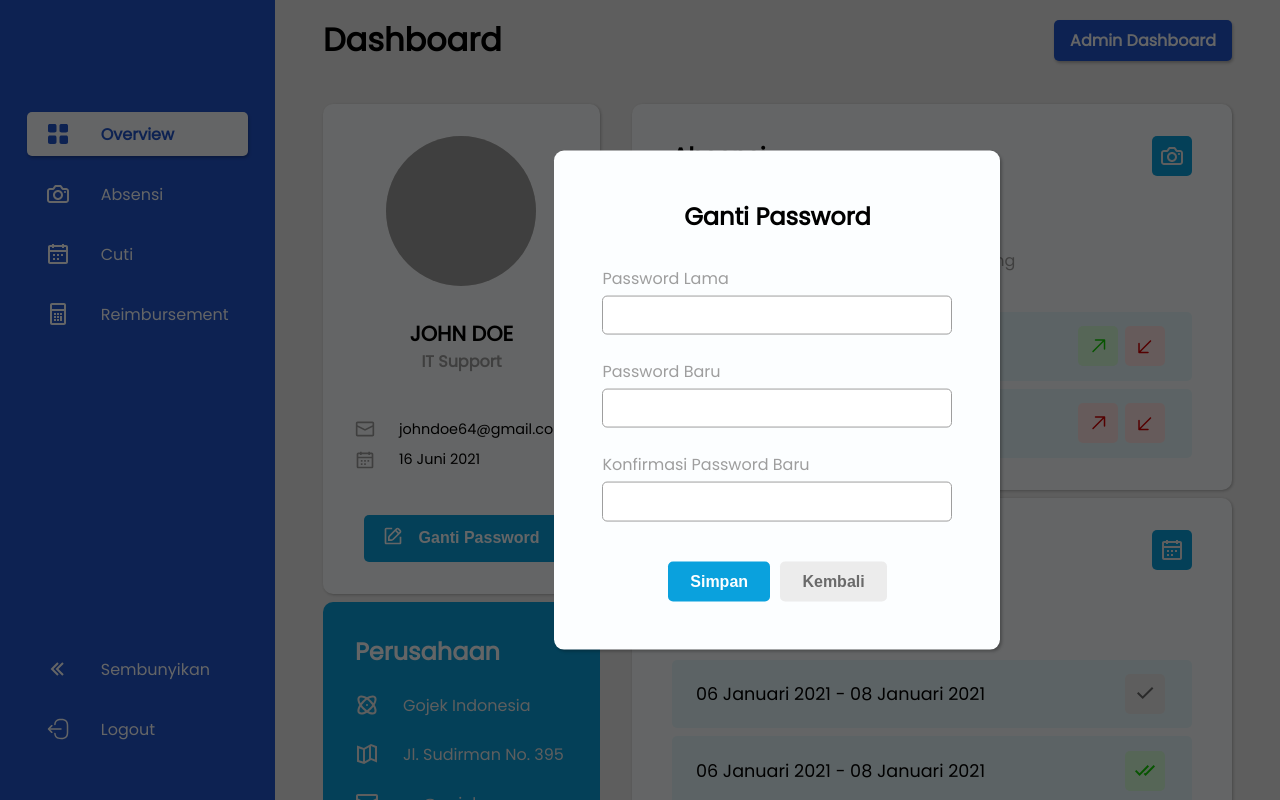
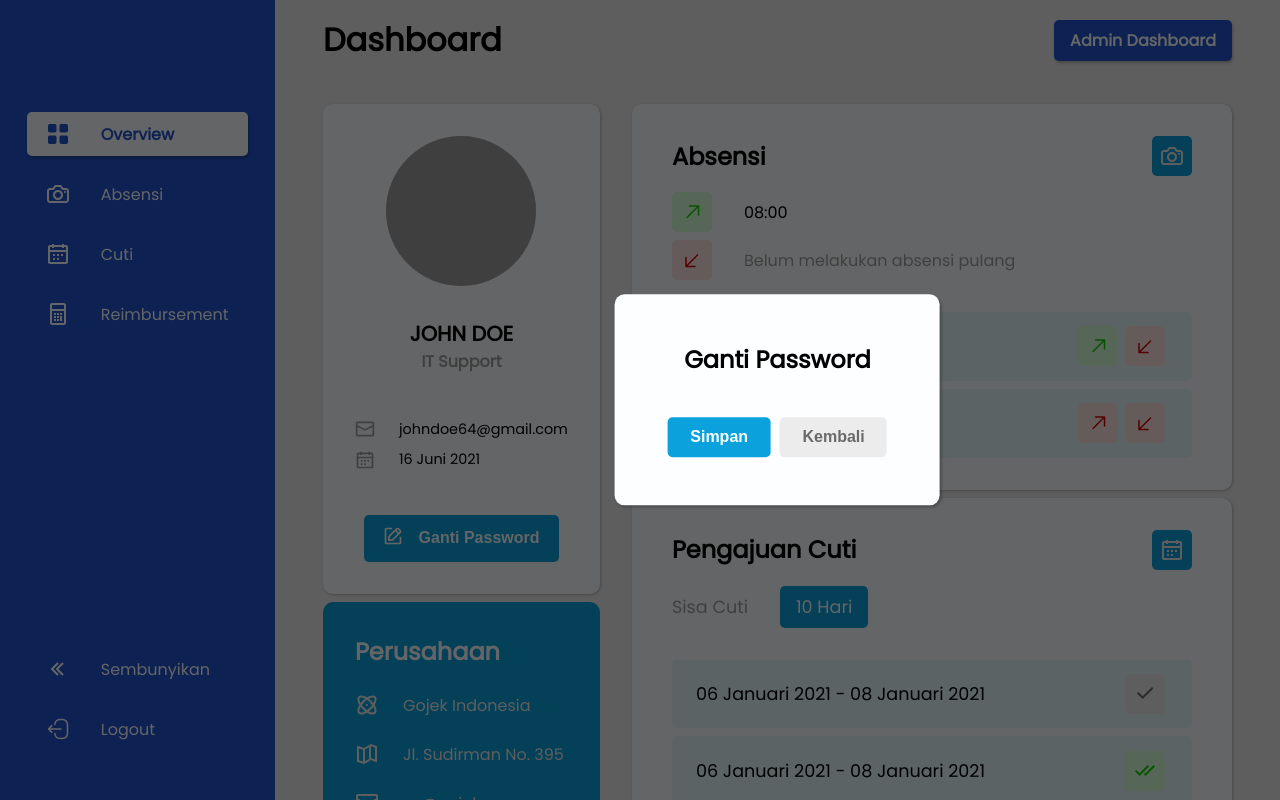
Before and after one commit to mluthfit/fe-layak, a React (Create React App) app: page /dashboard in a window 1280 px wide. Both pictures are taken after a click on the button "Ganti Password". Built offline with nearby package versions, Linux system fonts and the light colour scheme; grey boxes are pictures that could not be loaded.

Commit message:
Edit form update components

```diff
--- /dev/null
+++ b/src/components/FormUpdate/index.jsx
@@ -0,0 +1,47 @@
+import React from "react";
+import style from "./style.module.css";
+
+const FormUpdate = ({ title, formInput, submitHandle, backHandle }) => {
+  return (
+    <div className={style.formUpdate}>
+      <h2>{title}</h2>
+      {formInput.map((input) => (
+        <div className={style.formGroup}>
+          <label htmlFor={input.id}>{input.label}</label>
+          <input
+            type={input.type}
+            id={input.id}
+            name={input.id}
+            onChange={input.onChangeHandle}
+          />
+        </div>
+      ))}
+      {/* <div className={style.formGroup}>
+        <label htmlFor="old_password">Password Lama</label>
+        <input type="password" id="old_password" name="old_password" />
+      </div>
+      <div className={style.formGroup}>
+        <label htmlFor="new_password">Password Baru</label>
+        <input type="password" id="new_password" name="new_password" />
+      </div>
+      <div className={style.formGroup}>
+        <label htmlFor="confirm_new_password">Konfirmasi Password Baru</label>
+        <input
+          type="password"
+          id="confirm_new_password"
+          name="confirm_new_password"
+        />
+      </div> */}
+      <div className={style.buttons}>
+        <button type="submit" className={style.save} onClick={submitHandle}>
+          Simpan
+        </button>
+        <button type="button" className={style.back} onClick={backHandle}>
+          Kembali
+        </button>
+      </div>
+    </div>
+  );
+};
+
+export default FormUpdate;
--- a/src/components/FormUpdatePassword/style.module.css
+++ b/src/components/FormUpdate/style.module.css
@@ -1,4 +1,4 @@
-.formUpdatePassword {
+.formUpdate {
   position: absolute;
   top: 50%;
   left: 50%;
@@ -10,7 +10,7 @@
   box-shadow: 2px 2px 3px var(--blank-100);
 }
 
-.formUpdatePassword h2 {
+.formUpdate h2 {
   text-align: center;
   margin-bottom: 2rem;
 }
--- a/src/components/FormUpdatePassword/index.jsx
+++ /dev/null
@@ -1,42 +0,0 @@
-import React from "react";
-import style from "./style.module.css";
-
-const FormUpdatePassword = ({ backButton }) => {
-  const handleSubmit = (e) => {
-    e.preventDefault();
-  };
-
-  return (
-    <div className={style.formUpdatePassword}>
-      <h2>Ganti Password</h2>
-      <form onSubmit={handleSubmit}>
-        <div className={style.formGroup}>
-          <label htmlFor="old_password">Password Lama</label>
-          <input type="password" id="old_password" name="old_password" />
-        </div>
-        <div className={style.formGroup}>
-          <label htmlFor="new_password">Password Baru</label>
-          <input type="password" id="new_password" name="new_password" />
-        </div>
-        <div className={style.formGroup}>
-          <label htmlFor="confirm_new_password">Konfirmasi Password Baru</label>
-          <input
-            type="password"
-            id="confirm_new_password"
-            name="confirm_new_password"
-          />
-        </div>
-        <div className={style.buttons}>
-          <button type="submit" className={style.save}>
-            Simpan
-          </button>
-          <button type="button" className={style.back} onClick={backButton}>
-            Kembali
-          </button>
-        </div>
-      </form>
-    </div>
-  );
-};
-
-export default FormUpdatePassword;
--- a/src/pages/Overview/index.jsx
+++ b/src/pages/Overview/index.jsx
@@ -4,7 +4,7 @@ import CompanyProfile from "../../components/CompanyProfile";
 import AbsensiOverview from "../../components/AbsensiOverview";
 import CutiOverview from "../../components/CutiOverview";
 import ReimburseOverview from "../../components/ReimburseOverview";
-import FormUpdatePassword from "../../components/FormUpdatePassword";
+import FormUpdate from "../../components/FormUpdate";
 import { ReactComponent as EmailIcon } from "../../assets/icons/mail.svg";
 import { ReactComponent as DateIcon } from "../../assets/icons/calendar-dates.svg";
 import { ReactComponent as EditIcon } from "../../assets/icons/pencil-edit.svg";
@@ -12,14 +12,13 @@ import style from "./style.module.css";
 
 const Overview = () => {
   const [loading, setLoading] = useState(true);
+  const [showPopup, setShowPopup] = useState(false);
 
   useEffect(() => {
     setTimeout(() => {
       setLoading(false);
     }, 1000);
   });
-
-  const [showPopup, setShowPopup] = useState(false);
 
   const togglePopup = () => {
     const backgroundPopup = document.querySelector("#backgroundPopup");
@@ -35,7 +34,7 @@ const Overview = () => {
     setShowPopup(true);
   };
 
-  const openChangeImage = (e) => {
+  const openUploadImage = (e) => {
     const fileInput = e.target.parentNode.querySelector("#fileInput");
     fileInput.click();
   };
@@ -49,7 +48,7 @@ const Overview = () => {
           <div className={style.left}>
             <div className={style.biodata}>
               <div className={style.mainDetails}>
-                <div className={style.avatar} onClick={openChangeImage}>
+                <div className={style.avatar} onClick={openUploadImage}>
                   <img
                     src="https://talentclick.com/wp-content/uploads/2021/08/placeholder-image.png"
                     alt=""
@@ -80,7 +79,14 @@ const Overview = () => {
                 <span>Ganti Password</span>
               </button>
             </div>
-            {showPopup && <FormUpdatePassword backButton={togglePopup} />}
+            {showPopup && (
+              <FormUpdate
+                title="Ganti Password"
+                formInput={[]}
+                submitHandle=""
+                backHandle={togglePopup}
+              />
+            )}
             <CompanyProfile />
           </div>
           <div className={style.right}>
```
